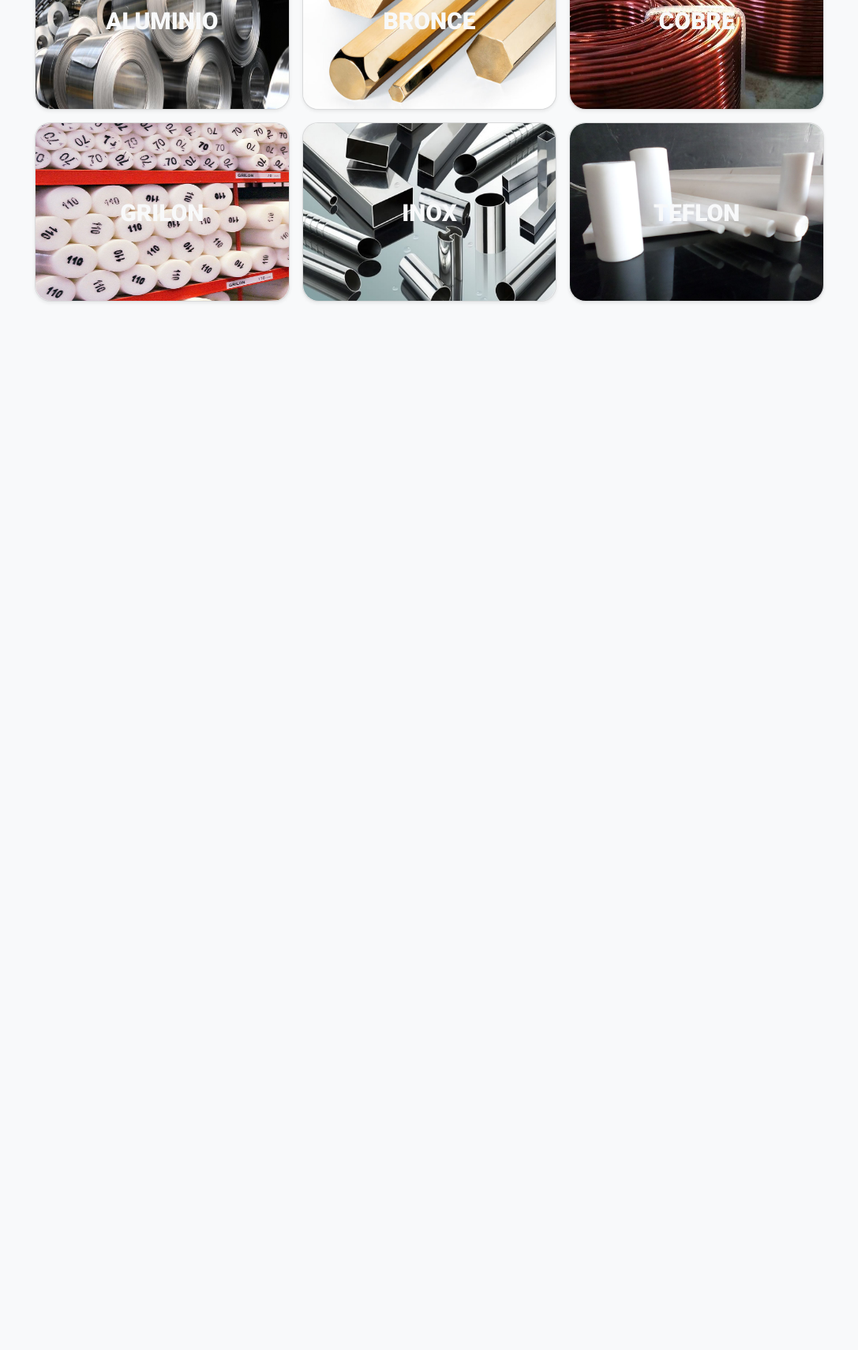
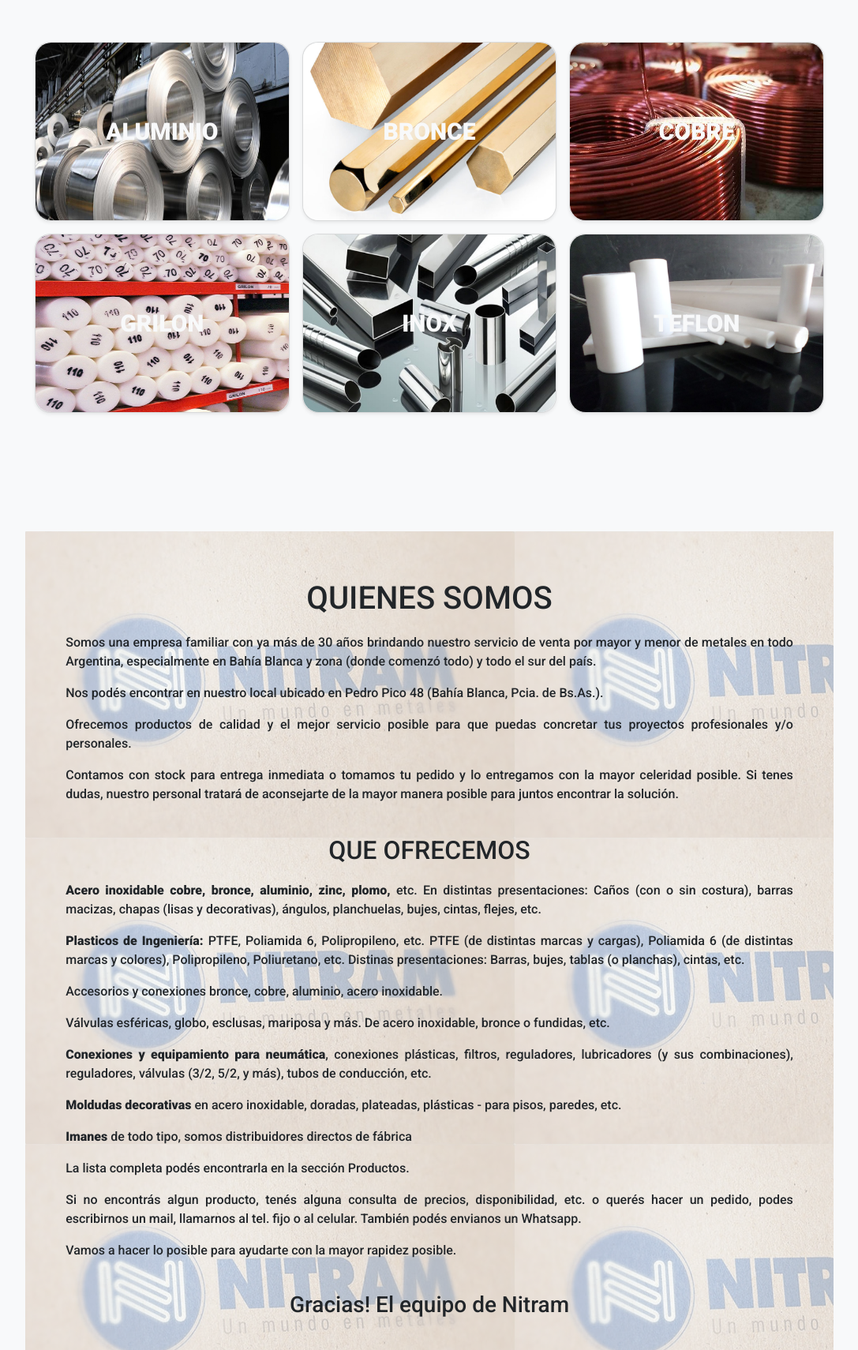
Before and after one commit to Gusjafo/nitram_page, a plain HTML site: page index.html in a window 1280 px wide. Shown: the part 756-2466 px from the top of the page at 79% size, without its empty margins (96-1183 px from the left). Before the commit the page ends 1226 px from the top, so only its background shows below. Drawn offline with nearby package versions, Linux system fonts and the light colour scheme.

```diff
--- a/css/styles.css
+++ b/css/styles.css
@@ -3,14 +3,18 @@ body {
   padding: 5vh 10vw;
 }
 
+h1, h2, h3 {
+  text-align: center;
+  margin: 40px auto 20px;
+}
 
 /***********************************************/
 /************** CAROUSEL Styles ****************/
 /***********************************************/
+.carousel {
+  margin-top: 4%;
+}
 
-.carousel {
-  margin-top: 2%;
-}
 .carousel-item img {
   height: 50vh;
 }
@@ -39,9 +43,8 @@ body {
 /***********************************************/
 /*************** ALBUM Styles ******************/
 /***********************************************/
-
 .album {
-  margin-top: 5vh;
+  margin-top: 20vh;
 }
 
 .bd-placeholder-img {
@@ -58,16 +61,16 @@ body {
   left: 50%;
   transform: translate(-50%, -50%);
   font-weight: 900;
+  font-family: 'Roboto', sans-serif;
   color: #f8f9fa;
-  font-family: 'Roboto', sans-serif;
   font-size: 30px;
 }
 
-.shadow-sm,.card {
+.shadow-sm, .card {
   background-color: #f8f9fa;
   border-radius: 20px;
+}
 
-}
 .card img {
   border-radius: 20px;
 }
@@ -76,11 +79,39 @@ body {
   opacity: 0.5;
 }
 
+/***********************************************/
+/*************** QUIENES SOMOS Styles **********/
+/***********************************************/
+
+
+.nosotros {
+  font-family: 'Roboto', sans-serif;
+  margin-top: 10%;
+  padding: 2% 5%;
+  width: auto;
+  height: auto;
+  display: block;
+  position: relative;
+  text-align: justify;
+}
+
+.nosotros::after {
+  content: "";
+  background-image: url("../images/img_nitram.jpg");
+  background-repeat: repeat;
+  /* background-size: cover; */
+  opacity: 0.3;
+  top: 0;
+  left: 0;
+  bottom: 0;
+  right: 0;
+  position: absolute;
+  z-index: -1;
+}
 
 /***********************************************/
 /*************** MEDIA Styles ******************/
 /***********************************************/
-
 @media only screen and (max-width: 600px) {
   body {
     padding: 0;
--- a/index.html
+++ b/index.html
@@ -10,7 +10,8 @@
   <link rel="stylesheet" href="css/styles.css">
   <link rel="preconnect" href="https://fonts.gstatic.com">
   <link rel="preconnect" href="https://fonts.gstatic.com">
-  <link href="https://fonts.googleapis.com/css2?family=Roboto:wght@500;900&display=swap" rel="stylesheet"></head>
+  <link href="https://fonts.googleapis.com/css2?family=Roboto:wght@500;900&display=swap" rel="stylesheet">
+</head>
 
 <body>
   <nav class="navbar sticky-top navbar-expand-lg navbar-light bg-light">
@@ -25,10 +26,10 @@
             <a class="nav-link active" aria-current="page" href="#">NOVEDADES</a>
           </li>
           <li class="nav-item ps-0">
-            <a class="nav-link" href="#">PRODUCTOS</a>
+            <a class="nav-link" href="#producto" target="_top">PRODUCTOS</a>
           </li>
           <li class="nav-item ps-0">
-            <a class="nav-link" href="#">QUIENES SOMOS</a>
+            <a class="nav-link" href="#nos">QUIENES SOMOS</a>
           </li>
           <li class="nav-item ps-0">
             <a class="nav-link" href="#">CONTACTO</a>
@@ -43,7 +44,6 @@
   </nav>
 
   <div id="carouselExampleFade" class="carousel slide carousel-fade container-sm" data-bs-ride="carousel">
-
     <div class="carousel-inner">
       <div class="carousel-item active">
         <img src="images/imagen4.jpg" class="d-block w-100" alt="...">
@@ -74,10 +74,9 @@
     </a>
   </div>
 
-  <main>
+  <main id="producto">
     <div class="album py-5 bg-light">
       <div class="container">
-
         <div class="row row-cols-1 row-cols-sm-2 row-cols-md-3 g-3">
           <div class="col">
             <div class="card shadow-sm">
@@ -120,6 +119,36 @@
       </div>
     </div>
 
+    <div id="nos" class="nosotros">
+      <h1>QUIENES SOMOS</h1>
+      <p>Somos una empresa familiar con ya más de 30 años brindando nuestro servicio de venta por mayor y menor de metales en todo Argentina, especialmente en Bahía Blanca y zona (donde comenzó todo) y todo el sur del país.</p>
+      <p>Nos podés encontrar en nuestro local ubicado en Pedro Pico 48 (Bahía Blanca, Pcia. de Bs.As.).</p>
+      <p>Ofrecemos productos de calidad y el mejor servicio posible para que puedas concretar tus proyectos profesionales y/o personales.</p>
+      <p>Contamos con stock para entrega inmediata o tomamos tu pedido y lo entregamos con la mayor celeridad posible. Si tenes dudas, nuestro personal tratará de aconsejarte de la mayor manera posible para juntos encontrar la solución.</p>
+      <h2>QUE OFRECEMOS</h2>
+      <p><b>Acero inoxidable cobre, bronce, aluminio, zinc, plomo,</b> etc.
+        En distintas presentaciones: Caños (con o sin costura), barras macizas, chapas (lisas y decorativas), ángulos, planchuelas, bujes, cintas, flejes, etc.</p>
+      <p><b>Plasticos de Ingeniería:</b> PTFE, Poliamida 6, Polipropileno, etc.
+        PTFE (de distintas marcas y cargas), Poliamida 6 (de distintas marcas y colores), Polipropileno, Poliuretano, etc.
+        Distinas presentaciones: Barras, bujes, tablas (o planchas), cintas, etc.</p>
+        <p>Accesorios y conexiones bronce, cobre, aluminio, acero inoxidable.</p>
+        <p>Válvulas esféricas, globo, esclusas, mariposa y más. De acero inoxidable, bronce o fundidas, etc.</p>
+        <p><b>Conexiones y equipamiento para neumática</b>, conexiones plásticas, filtros, reguladores, lubricadores (y sus combinaciones), reguladores, válvulas (3/2, 5/2, y más), tubos de conducción, etc.</p>
+        <p><b>Moldudas decorativas </b> en acero inoxidable, doradas, plateadas, plásticas - para pisos, paredes, etc.</p>
+        <p><b>Imanes</b> de todo tipo, somos distribuidores directos de fábrica</p>
+        <p>La lista completa podés encontrarla en la sección Productos.</p>
+        <p>Si no encontrás algun producto, tenés alguna consulta de precios, disponibilidad, etc. o querés hacer un pedido, podes escribirnos un mail, llamarnos al tel. fijo o al celular. También podés envianos un Whatsapp.</p>
+        <p>Vamos a hacer lo posible para ayudarte con la mayor rapidez posible.</p>
+        <h3>Gracias! El equipo de Nitram</h3>
+
+    </div>
+
+    <div class="">
+
+    </div>
+
+
+
   </main>
 
 
```
Also changed, not shown: images/img_nitram.jpg (added), 1 other file.
